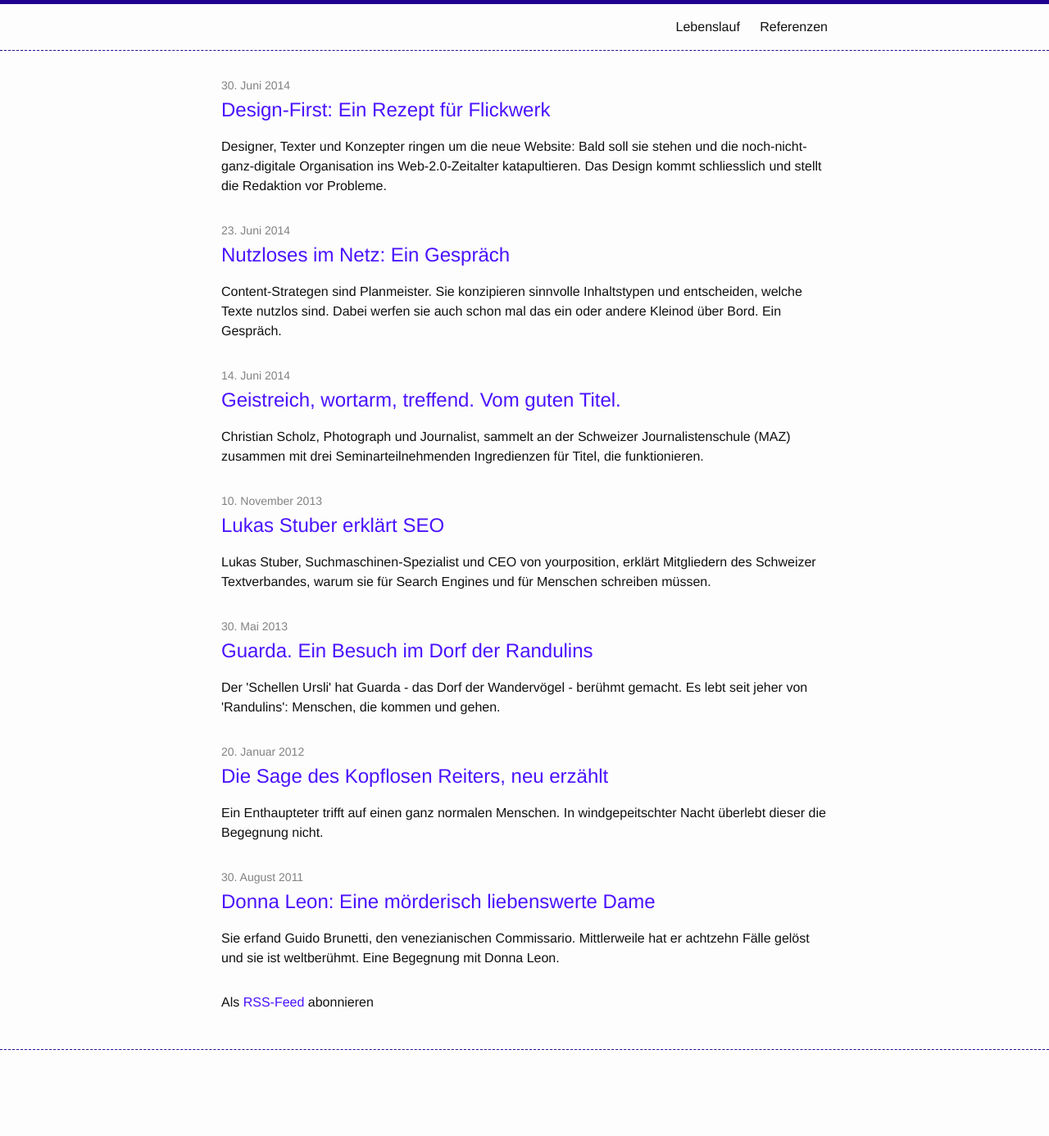
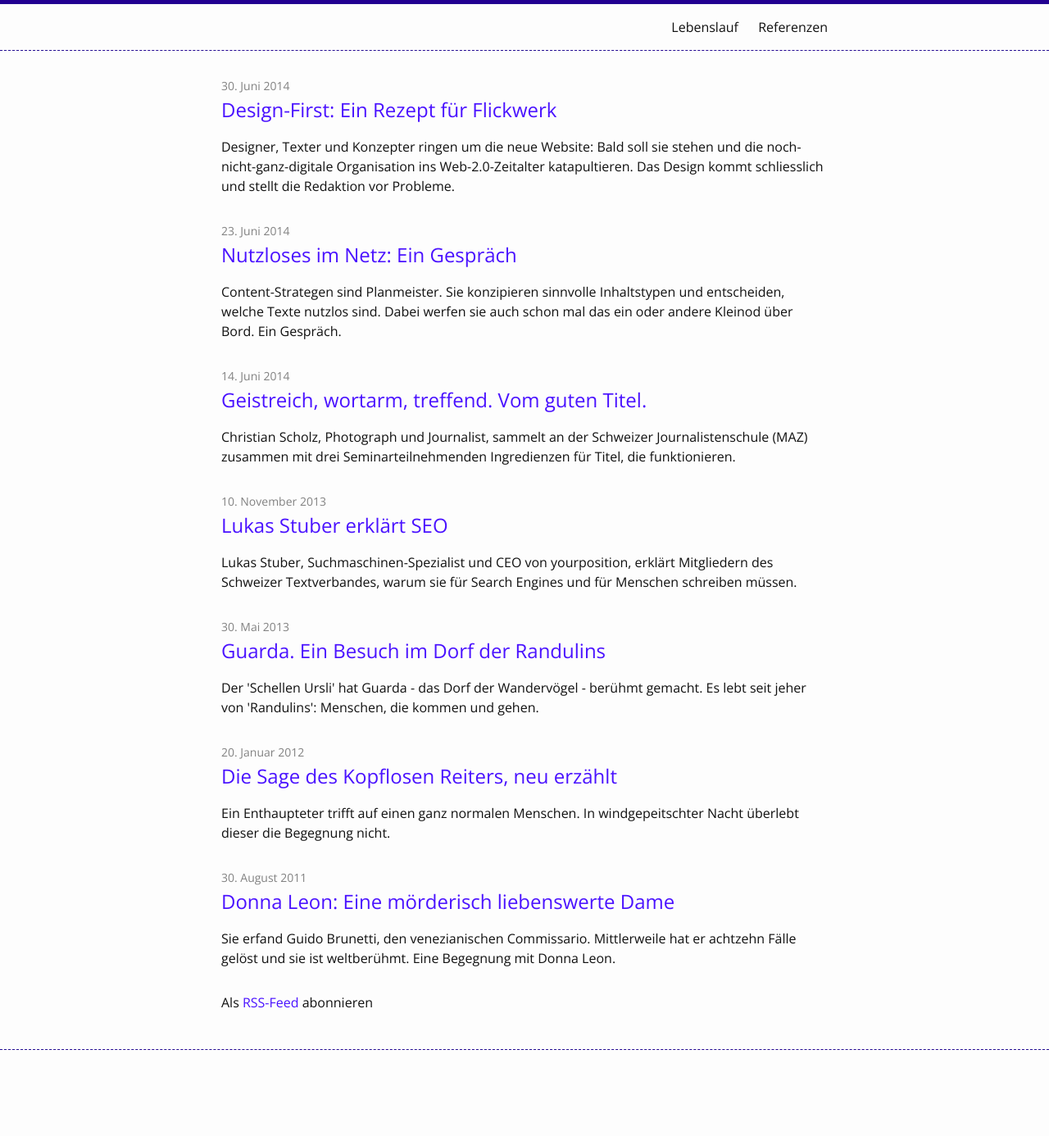
Before and after one commit to tschannes/tschannes.github.com, a Jekyll site: the page built from index.html, in a window 1280 px wide. Shown: the whole page at 82% size. Built offline with Jekyll 4.4.1, drawn with Linux system fonts in a browser that asks for light colours.

Commit message:
Open Sans added

```diff
--- a/_includes/head.html
+++ b/_includes/head.html
@@ -16,4 +16,5 @@
 
     <link rel="stylesheet" href="{{ "/css/main.css" | prepend: site.baseurl }}">
     <link rel="canonical" href="{{ page.url | replace:'index.html','' | prepend: site.baseurl | prepend: site.url }}">
+    <link href='http://fonts.googleapis.com/css?family=Open+Sans' rel='stylesheet' type='text/css' async>
 </head>
--- a/css/main.scss
+++ b/css/main.scss
@@ -6,7 +6,7 @@
 
 
 // Our variables
-$base-font-family: Helvetica, Arial, sans-serif;
+$base-font-family: 'Open Sans', Helvetica, Arial, sans-serif;
 $base-font-size:   16px;
 $small-font-size:  $base-font-size * 0.875;
 $base-line-height: 1.5;
```
